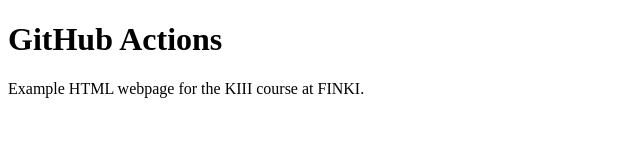
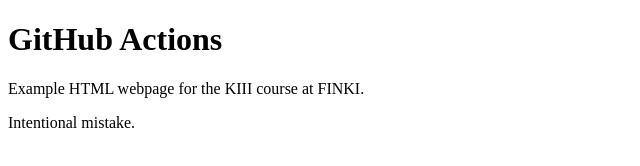
Before and after one commit to stefanovskii/kiii_github_actions, a plain HTML site: page index.html in a window 1280 px wide. Shown: the whole page, without its empty margins (0-640 px from the left). Drawn offline with Linux system fonts and the light colour scheme.

Commit message:
Update index.html
Intentional error

```diff
--- a/index.html
+++ b/index.html
@@ -3,5 +3,6 @@
   <body>
     <h1>GitHub Actions</h1>
     <p>Example HTML webpage for the KIII course at FINKI.</p>
+    <p>Intentional mistake.
   </body>
 </html>
```
